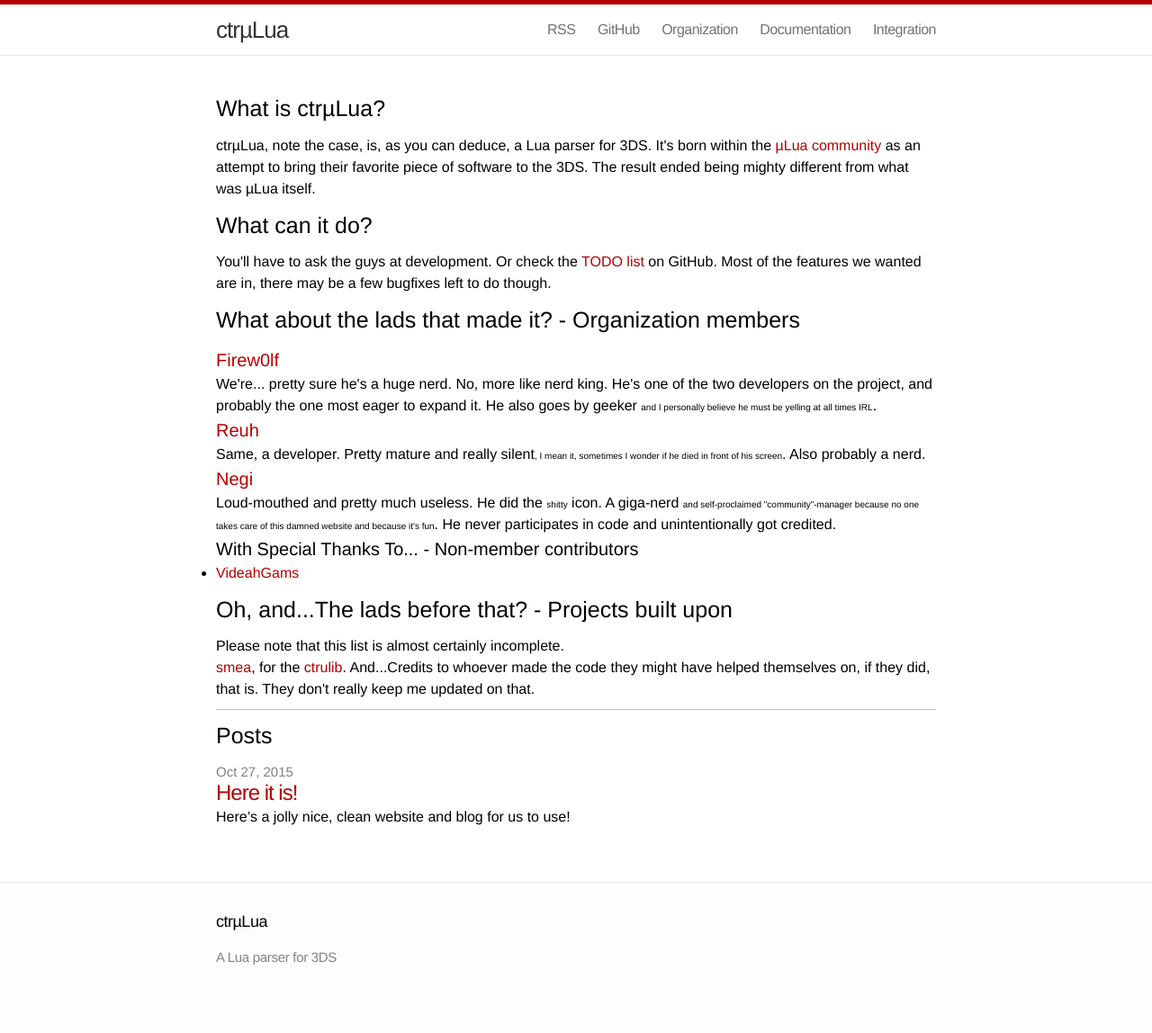
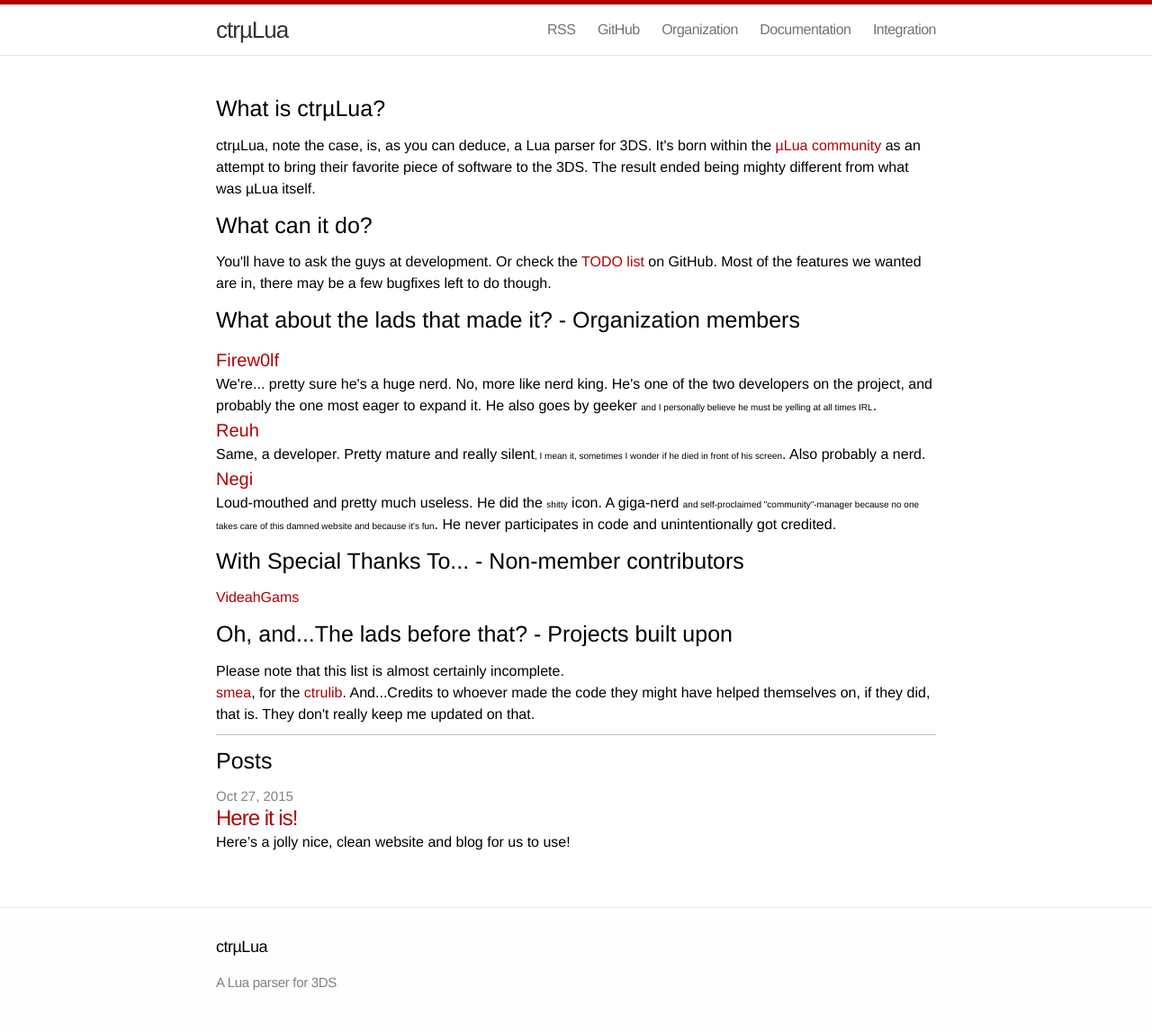
Before and after one commit to ctruLua/ctrulua.github.io, a Jekyll site: the page built from index.html, in a window 1280 px wide. Shown: the whole page at 90% size. Built offline with Jekyll 4.4.1, drawn with Linux system fonts in a browser that asks for light colours; before the commit the page ends 1121 px from its top, so only the background shows below that.

Commit message:
I'm stupid

```diff
--- a/index.html
+++ b/index.html
@@ -21,10 +21,8 @@
   <h2><a href="https://github.com/NegiAD">Negi</a></h2>
   <p>Loud-mouthed and pretty much useless. He did the <span style="font-size: 10px;">shitty</span> icon. A giga-nerd <span style="font-size: 10px;">and self-proclaimed "community"-manager because no one takes care of this damned website and because it's fun</span>. He never participates in code and unintentionally got credited.</p>
 
-  <h2>With Special Thanks To... - Non-member contributors</h2>
-  <ul>
-    <li><a href="https://github.com/VideahGams">VideahGams</a></li>
-  </ul>
+  <h1>With Special Thanks To... - Non-member contributors</h1>
+  <h2></h2><a href="https://github.com/VideahGams">VideahGams</a></h2>
 
   <h1>Oh, and...The lads before that? - Projects built upon</h1>
   <p>Please note that this list is almost certainly incomplete.</p>
```
